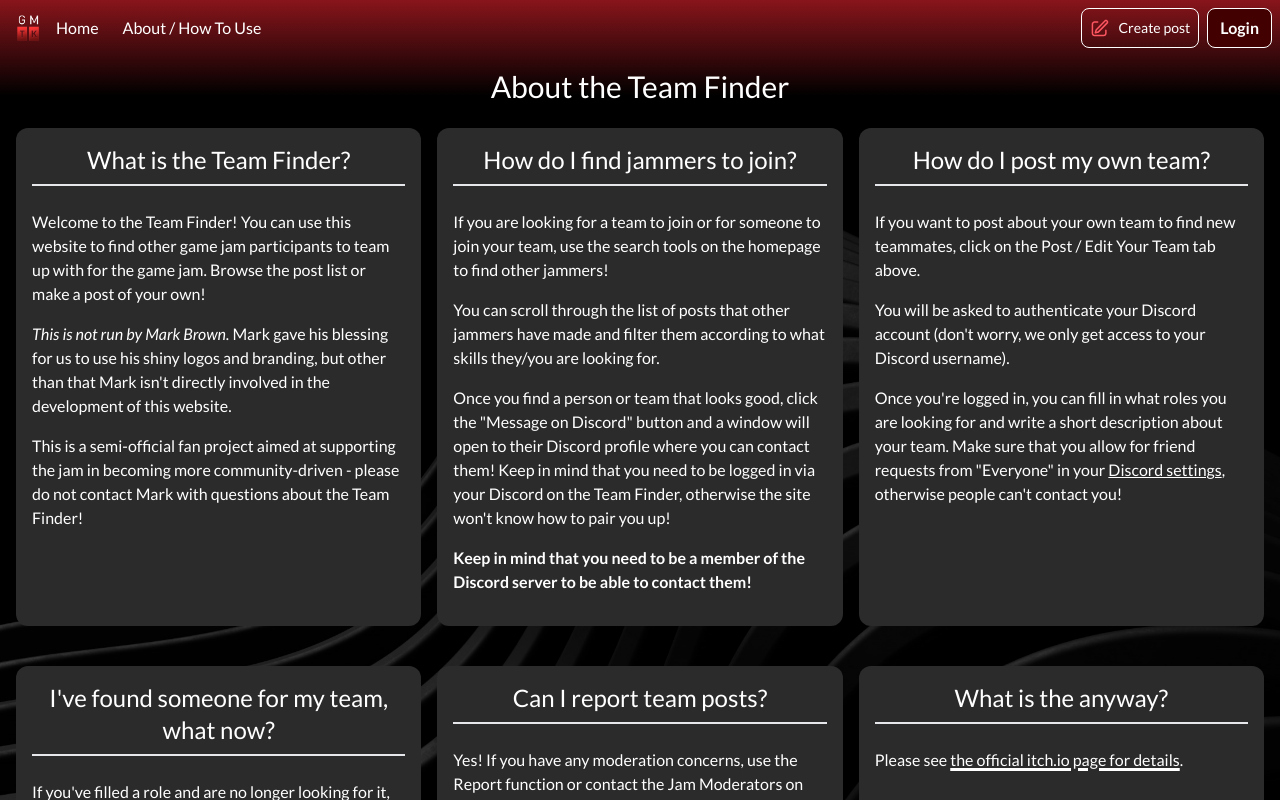
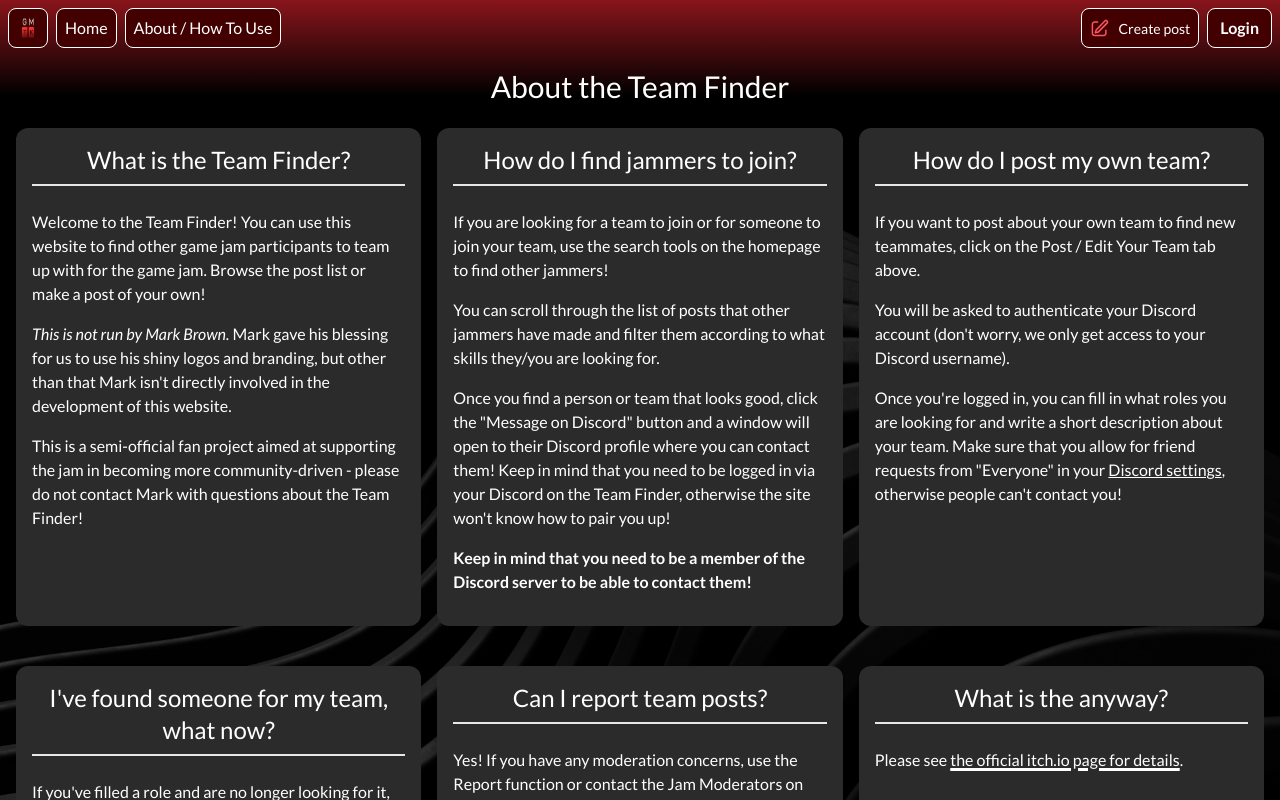
Before and after one commit to GameMakersToolkit/team-finder, a React (Vite) app in the folder ui/: page /about in a window 1280 px wide. Shown: the top 800 px of the page. Built offline with nearby package versions, Linux system fonts and the light colour scheme; no server answers.

Commit message:
Update header buttons for consistency

```diff
--- a/ui/src/pages/components/Header.css
+++ b/ui/src/pages/components/Header.css
@@ -11,11 +11,11 @@
         }
 
         .header-text-link {
-            @apply mr-2 text-white leading-none py-2 px-2 hover:font-bold hover:text-white;
+            @apply bg-theme-d-4 border border-white rounded-lg text-white leading-none h-full flex items-center py-1 px-2 mr-2 hover:font-bold hover:text-white;
         }
 
         .header-button {
-            @apply rounded-lg border border-white text-white hover:text-white;
+            @apply rounded-lg bg-theme-d-4 border border-white text-white hover:text-white;
         }
 
         #login-button {
--- a/ui/src/pages/components/Header.tsx
+++ b/ui/src/pages/components/Header.tsx
@@ -23,10 +23,10 @@ export const Header: React.FC = () => {
     return (
         <>
             <nav className="c-header">
-                <div className="sm:flex">
+                <div className="sm:flex h-[40px]">
                     <div className="hidden sm:flex">
                         <Link to="/">
-                            <img src="/logos/jam-logo-stacked.webp" width="40" height="40" alt={"jamName" + " Team Finder logo"}/>
+                            <img src="/logos/jam-logo-stacked.webp" width="40" height="40" alt={"jamName" + " Team Finder logo"} className="header-text-link"/>
                         </Link>
 
                         <div className="flex items-center">
@@ -40,7 +40,7 @@ export const Header: React.FC = () => {
                     <div className="flex-1 hidden sm:flex" />
 
                     <div className="flex justify-evenly gap-2">
-                        <Link to="/" className="block border border-white rounded-lg mr-2 sm:hidden">
+                        <Link to="/" className="bg-theme-d-4 block border border-white rounded-lg mr-2 sm:hidden">
                             <img src="/logos/jam-logo-stacked.webp" width="40" height="40" alt={"jamName" + " Team Finder logo"}/>
                         </Link>
                         {isOnHomePage && <ToggleBookmarks />}
@@ -105,8 +105,10 @@ const MyPostButton: React.FC = () => {
         >
             <div className="flex items-center h-full">
                 <img src={myPostIcon} alt={myPostQuery?.data ? "Edit post" : "Create post"} className="h-full inline-block ml-2 my-1 mr-2" style={{ width: "20px", height: "20px" }}/>
-                <span className="text-xs sm:text-sm mr-2 sm:mr-0 align-middle">{myPostQuery?.data ? "Edit" : "Create"}</span>
-                <span className="text-xs sm:text-sm hidden sm:inline align-middle sm:mr-2">&nbsp;post</span>
+                <span className="hover:font-bold align-middle">
+                    <span className="text-xs sm:text-sm mr-2 sm:mr-0">{myPostQuery?.data ? "Edit" : "Create"}</span>
+                    <span className="text-xs sm:text-sm hidden sm:inline sm:mr-2">&nbsp;post</span>
+                </span>
             </div>
         </Link>
     )
--- a/ui/src/pages/post/Post.tsx
+++ b/ui/src/pages/post/Post.tsx
@@ -66,7 +66,7 @@ export const Post: React.FC<{}> = () => {
                                 <OptionsListDisplay optionsToDisplay={post.skillsPossessed} totalOptions={skills} label={"Can do:"} className={"[--skill-color:theme(colors.theme-d-9)]"}/>
                             </div>
                             <div className="sm:inline-block sm:w-[50%] lg:w-[33%]">
-                                <OptionsListDisplay optionsToDisplay={post.preferredTools} totalOptions={tools} label={"Preferred Engine(s):"} className={"[--skill-color:theme(colors.green-300)]"}/>
+                                <OptionsListDisplay optionsToDisplay={post.preferredTools} totalOptions={tools} label={"Preferred Engine(s):"} className=""/>
                                 <OptionsListDisplay optionsToDisplay={post.languages} totalOptions={languages} label={"Language(s):"} className={"[--skill-color:theme(colors.grey-800)]"}/>
                             </div>
 
--- a/ui/vite.config.ts
+++ b/ui/vite.config.ts
@@ -4,6 +4,7 @@ import react from '@vitejs/plugin-react-swc'
 // https://vitejs.dev/config/
 export default defineConfig(() => {
   return {
+    envDir: "../",
     server: {
       host: "0.0.0.0",
       port: 3000,
```
